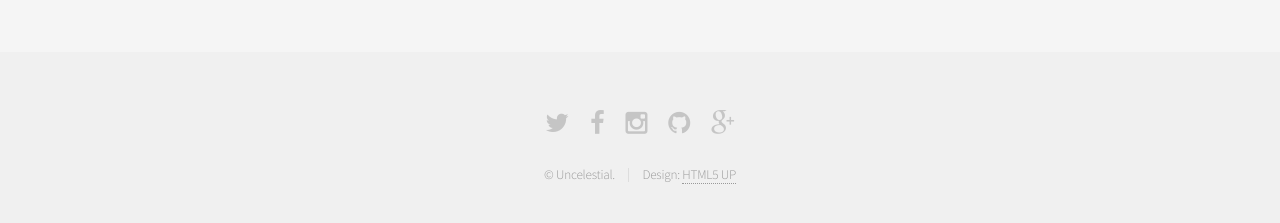
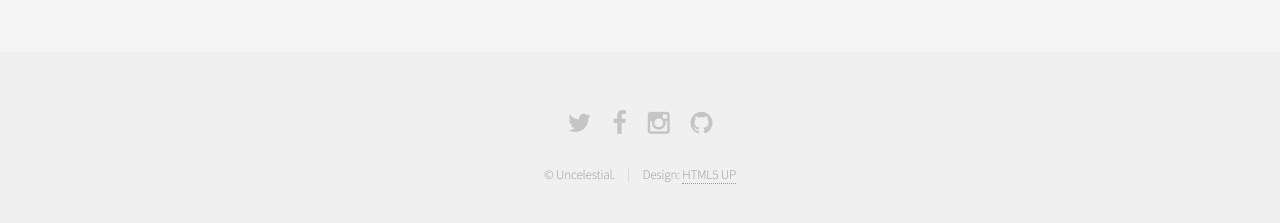
Before and after one commit to tvconefive/uncelestial.github.io, a Jekyll site: the page built from index.md, in a window 1280 px wide and 1028 px high. Shown: the part 758-981 px from the top of the window. Built offline with Jekyll 4.4.1, drawn with Linux system fonts in a browser that asks for light colours.

Commit message:
Update alpha.html

```diff
--- a/_layouts/alpha.html
+++ b/_layouts/alpha.html
@@ -70,11 +70,10 @@
 		<!-- Footer -->
 			<footer id="footer">
 				<ul class="icons">
-					<li><a href="#" class="icon fa-twitter"><span class="label">Twitter</span></a></li>
-					<li><a href="#" class="icon fa-facebook"><span class="label">Facebook</span></a></li>
-					<li><a href="#" class="icon fa-instagram"><span class="label">Instagram</span></a></li>
+					<li><a href="https://twitter.com/uncelestial" class="icon fa-twitter"><span class="label">Twitter</span></a></li>
+					<li><a href="https://www.facebook.com/uncelestial" class="icon fa-facebook"><span class="label">Facebook</span></a></li>
+					<li><a href="http://instagram.com/uncelestial" class="icon fa-instagram"><span class="label">Instagram</span></a></li>
 					<li><a href="https://github.com/uncelestial/uncelestial.github.io/edit/master/{{ page.path }}" class="icon fa-github"><span class="label">Github</span></a></li>
-					<li><a href="#" class="icon fa-google-plus"><span class="label">Google+</span></a></li>
 				</ul>
 				<ul class="copyright">
 					<li>&copy; Uncelestial. </li><li>Design: <a href="http://html5up.net">HTML5 UP</a></li>
```
